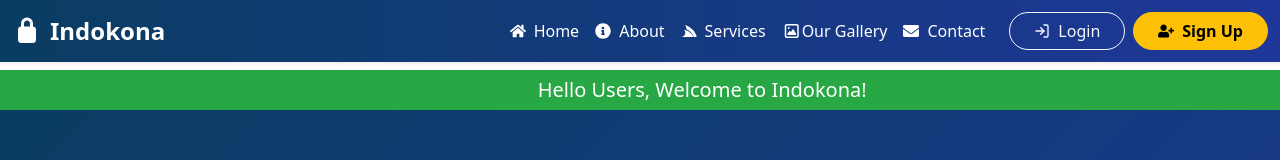
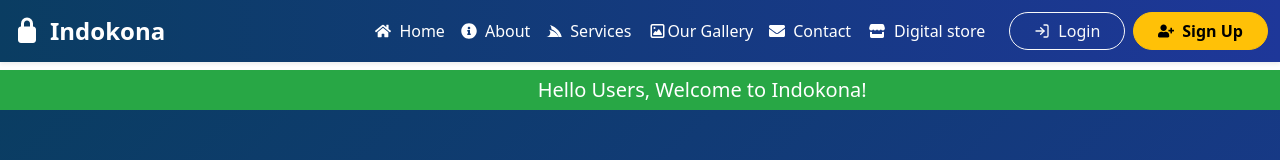
Before and after one commit to Tarunshakya1999/indokonafrontend, a React (Vite) app: page / in a window 1280 px wide. Shown: the top 160 px of the page. Built offline with nearby package versions, Linux system fonts and the light colour scheme; no server answers.

Commit message:
New88gg8

```diff
--- a/src/App.jsx
+++ b/src/App.jsx
@@ -2,7 +2,9 @@ import { BrowserRouter, Routes, Route } from "react-router-dom";
 import Register from "./Register";
 // import Login from "./Login";
 import Hero from "./Hero"; // homepage hero sectio
-
+// src/index.js या src/App.js में
+import 'bootstrap/dist/css/bootstrap.min.css';
+import 'aos/dist/aos.css';
 // Policy Pages
 import PrivacyPolicy from "./Privacy";
 import TermsAndConditions from "./TAC";
--- a/src/DigitalStore.jsx
+++ b/src/DigitalStore.jsx
@@ -1,7 +1,8 @@
 import React from 'react';
-import 'bootstrap/dist/css/bootstrap.min.css';
+
 import { Container, Row, Col, Card, Button } from 'react-bootstrap';
 import { FaStore, FaEye, FaBullseye, FaHandshake, FaStar, FaRocket } from 'react-icons/fa';
+import Navbar from './Nav';
 
 // Component for the Indo-Mini-Store landing page
 const MyStore = () => {
@@ -52,6 +53,7 @@ const MyStore = () => {
 
     return (
         <div className="indo-mini-store-page">
+            <Navbar/>
             {/* --- Hero Section --- */}
             <header className="py-5 bg-light border-bottom" data-aos="fade-up" data-aos-once="false">
                 <Container>
--- a/src/Nav.jsx
+++ b/src/Nav.jsx
@@ -92,6 +92,12 @@ const Navbar = () => {
                   <FaEnvelope className="me-2" /> Contact
                 </Link>
               </li>
+
+              <li className="nav-item">
+                <Link className="nav-link cool-link d-flex align-items-center" to="/store">
+                <i class="fa-solid fa-store"></i> <span style={{marginLeft:"7px"}}>Digital store</span>
+                </Link>
+              </li>
             </ul>
 
             {username ? (
```
